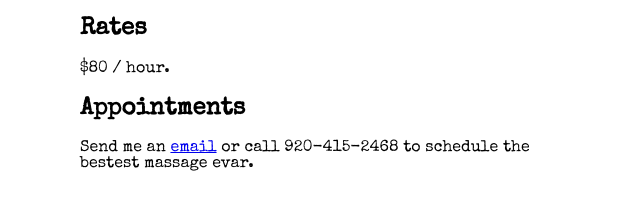
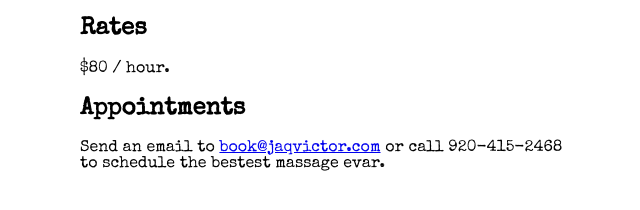
Before and after one commit to jaqvictor-massage/jaqvictor-massage.github.io, a plain HTML site: page index.html in a window 1280 px wide. Shown: the part 556-766 px from the top of the page, without its empty margins (310-950 px from the left). Drawn offline with nearby package versions, Linux system fonts and the light colour scheme.

Commit message:
Email line change.

```diff
--- a/index.html
+++ b/index.html
@@ -23,7 +23,7 @@
     </section>
     <section>
       <h1>Appointments</h1>
-      <p>Send me an <a href="mailto:book@jaqvictor.com">email</a> or
+      <p>Send an email to <a href="mailto:book@jaqvictor.com">book@jaqvictor.com</a> or
       call 920-415-2468 to schedule the bestest massage evar.</p>
     </section>
   </body>
```
